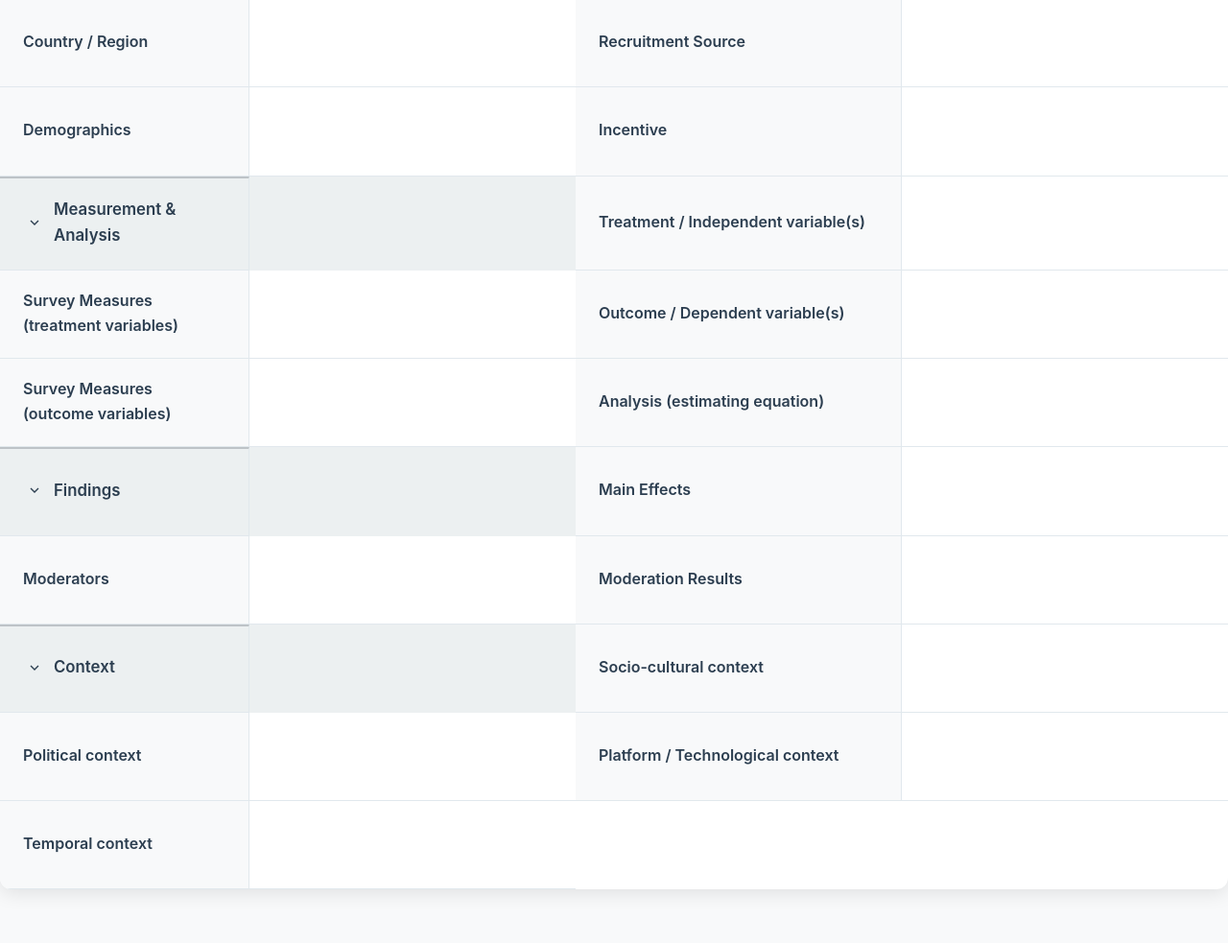
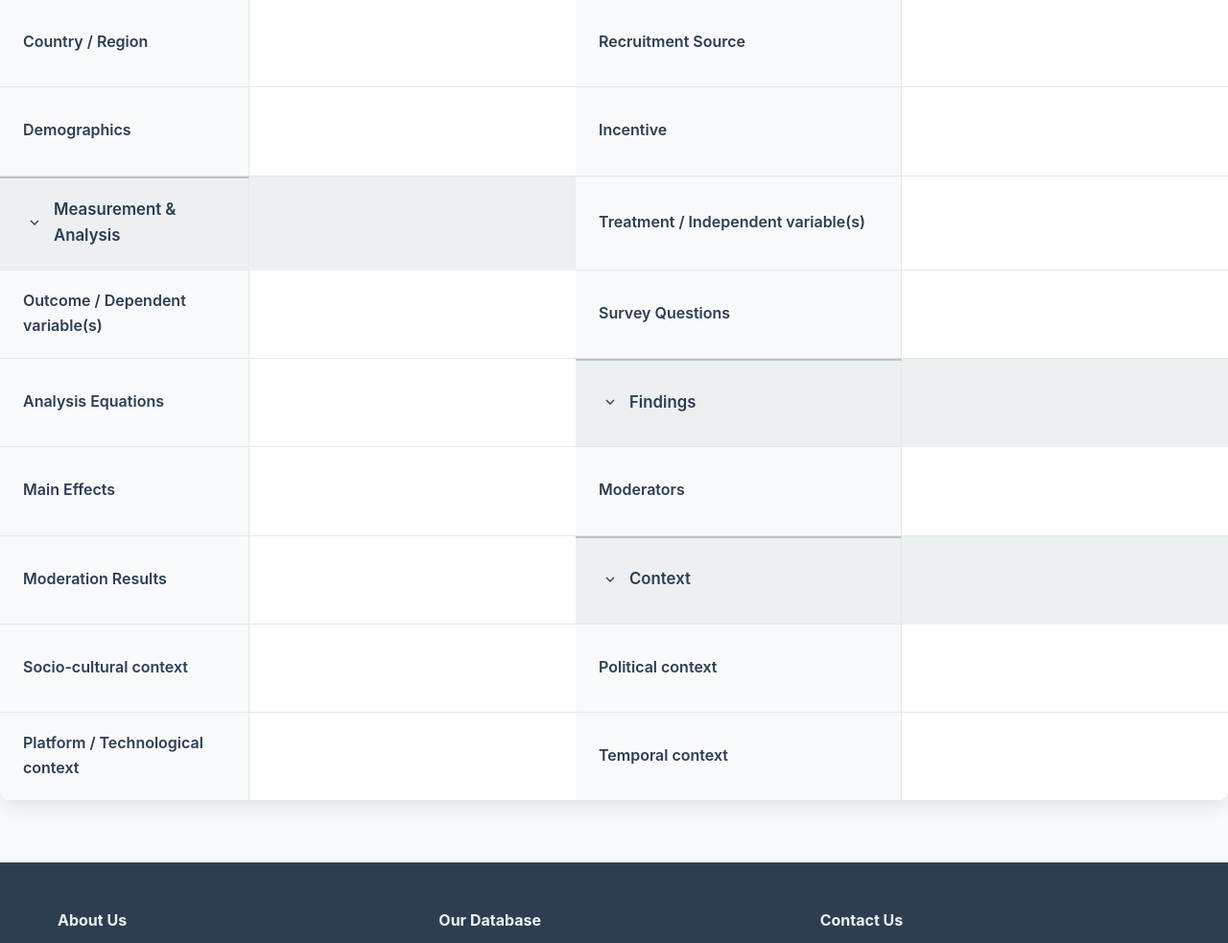
Before and after one commit to CindyLyu1953/MDI_database_wireframe, a Flask app: template templates/compare.html in a window 1280 px wide. Shown: the part 1093-2076 px from the top of the page at 96% size. Run offline with Flask 3, Linux system fonts and the light colour scheme; the template is opened without the code that fills it: most values are stand-ins (such as "Sample title", 1, 10 or a date in 2020).

Commit message:
Merge two Survey Measures to one Survey Questions, Change the order of features in Article Page

```diff
--- a/templates/compare.html
+++ b/templates/compare.html
@@ -334,17 +334,6 @@
 
                 <div class="table-row section-content" data-section="measurement-analysis">
                     <div class="feature-cell">
-                        <div class="feature-name">Survey Measures (treatment variables)</div>
-                    </div>
-                    {% for paper in papers %}
-                    <div class="study-cell" data-study-index="{{ loop.index }}">
-                        {{ render_feature_cell(paper, paper.extracted_features.survey_questions, paper.extracted_features.survey_questions_verbatim, 'survey_questions_treatment', 'Survey Measures (treatment variables)', loop.index) }}
-                    </div>
-                    {% endfor %}
-                </div>
-
-                <div class="table-row section-content" data-section="measurement-analysis">
-                    <div class="feature-cell">
                         <div class="feature-name">Outcome / Dependent variable(s)</div>
                     </div>
                     {% for paper in papers %}
@@ -356,22 +345,22 @@
 
                 <div class="table-row section-content" data-section="measurement-analysis">
                     <div class="feature-cell">
-                        <div class="feature-name">Survey Measures (outcome variables)</div>
+                        <div class="feature-name">Survey Questions</div>
                     </div>
                     {% for paper in papers %}
                     <div class="study-cell" data-study-index="{{ loop.index }}">
-                        {{ render_feature_cell(paper, paper.extracted_features.survey_questions, paper.extracted_features.survey_questions_verbatim, 'survey_questions_outcome', 'Survey Measures (outcome variables)', loop.index) }}
+                        {{ render_feature_cell(paper, paper.extracted_features.survey_questions, paper.extracted_features.survey_questions_verbatim, 'survey_questions', 'Survey Questions', loop.index) }}
                     </div>
                     {% endfor %}
                 </div>
 
                 <div class="table-row section-content" data-section="measurement-analysis">
                     <div class="feature-cell">
-                        <div class="feature-name">Analysis (estimating equation)</div>
+                        <div class="feature-name">Analysis Equations</div>
                     </div>
                     {% for paper in papers %}
                     <div class="study-cell" data-study-index="{{ loop.index }}">
-                        {{ render_feature_cell(paper, paper.extracted_features.analysis_equations, paper.extracted_features.analysis_equations_verbatim, 'analysis_equations', 'Analysis (estimating equation)', loop.index) }}
+                        {{ render_feature_cell(paper, paper.extracted_features.analysis_equations, paper.extracted_features.analysis_equations_verbatim, 'analysis_equations', 'Analysis Equations', loop.index) }}
                     </div>
                     {% endfor %}
                 </div>
@@ -723,8 +712,8 @@
         const features = [
             'Authors', 'Title', 'Journal', 'Year', 'Citation', 'Abstract',
             'Sample Size', 'Country / Region', 'Recruitment Source', 'Demographics', 'Incentive',
-            'Treatment / Independent variable(s)', 'Survey Measures (treatment variables)',
-            'Outcome / Dependent variable(s)', 'Survey Measures (outcome variables)', 'Analysis (estimating equation)',
+            'Treatment / Independent variable(s)',
+            'Outcome / Dependent variable(s)', 'Survey Questions', 'Analysis Equations',
             'Main Effects', 'Moderators', 'Moderation Results',
             'Socio-cultural context', 'Political context', 'Platform / Technological context', 'Temporal context'
         ];
@@ -781,16 +770,13 @@
                     case 'Treatment / Independent variable(s)':
                         value = paper.extracted_features.independent_variables || '';
                         break;
-                    case 'Survey Measures (treatment variables)':
-                        value = paper.extracted_features.survey_questions || '';
-                        break;
                     case 'Outcome / Dependent variable(s)':
                         value = paper.extracted_features.dependent_variables || '';
                         break;
-                    case 'Survey Measures (outcome variables)':
+                    case 'Survey Questions':
                         value = paper.extracted_features.survey_questions || '';
                         break;
-                    case 'Analysis (estimating equation)':
+                    case 'Analysis Equations':
                         value = paper.extracted_features.analysis_equations || '';
                         break;
                     case 'Main Effects':
```
Also changed, not shown: templates/article.html (+23 -3 lines), 1 other file.
